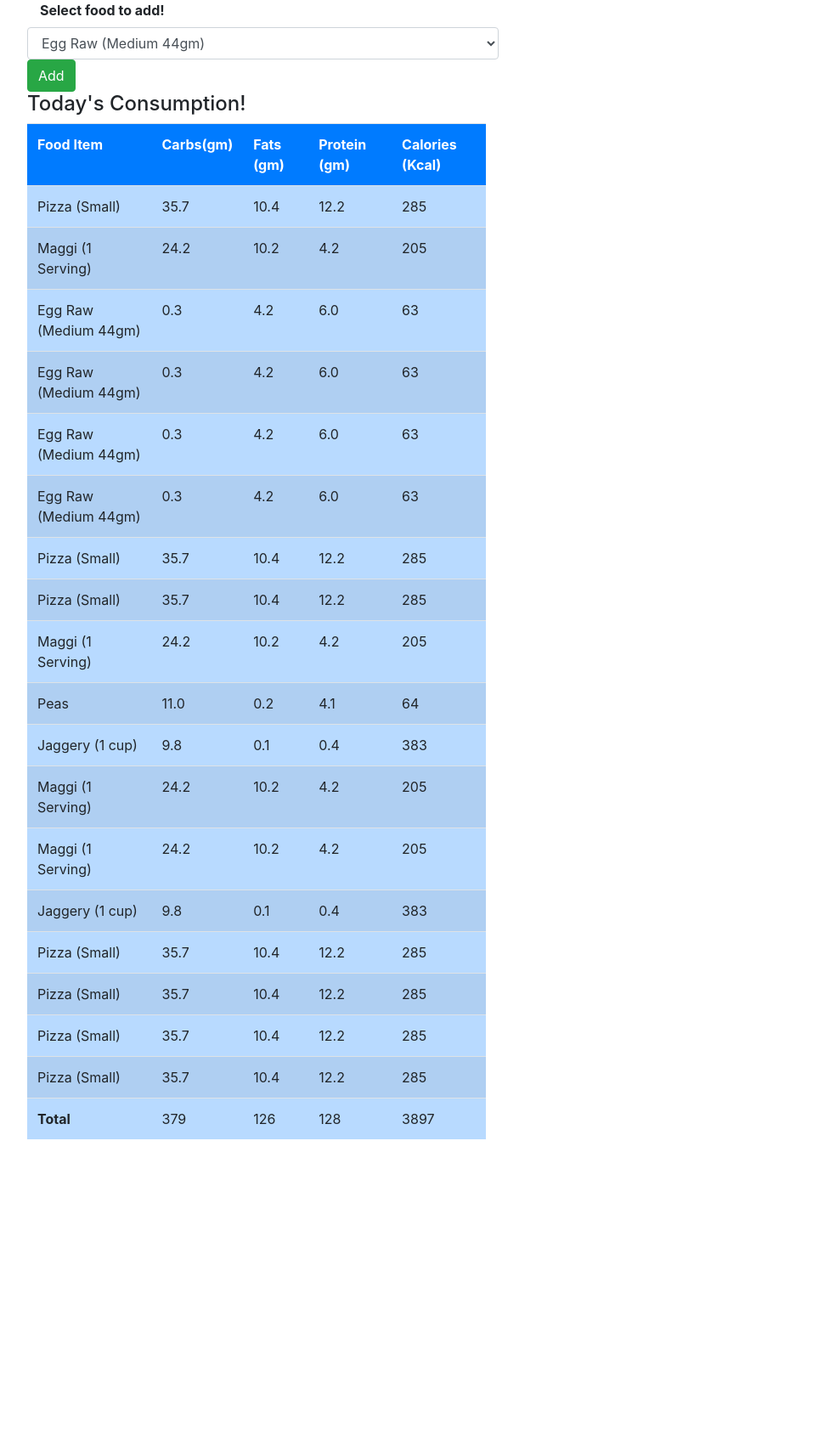
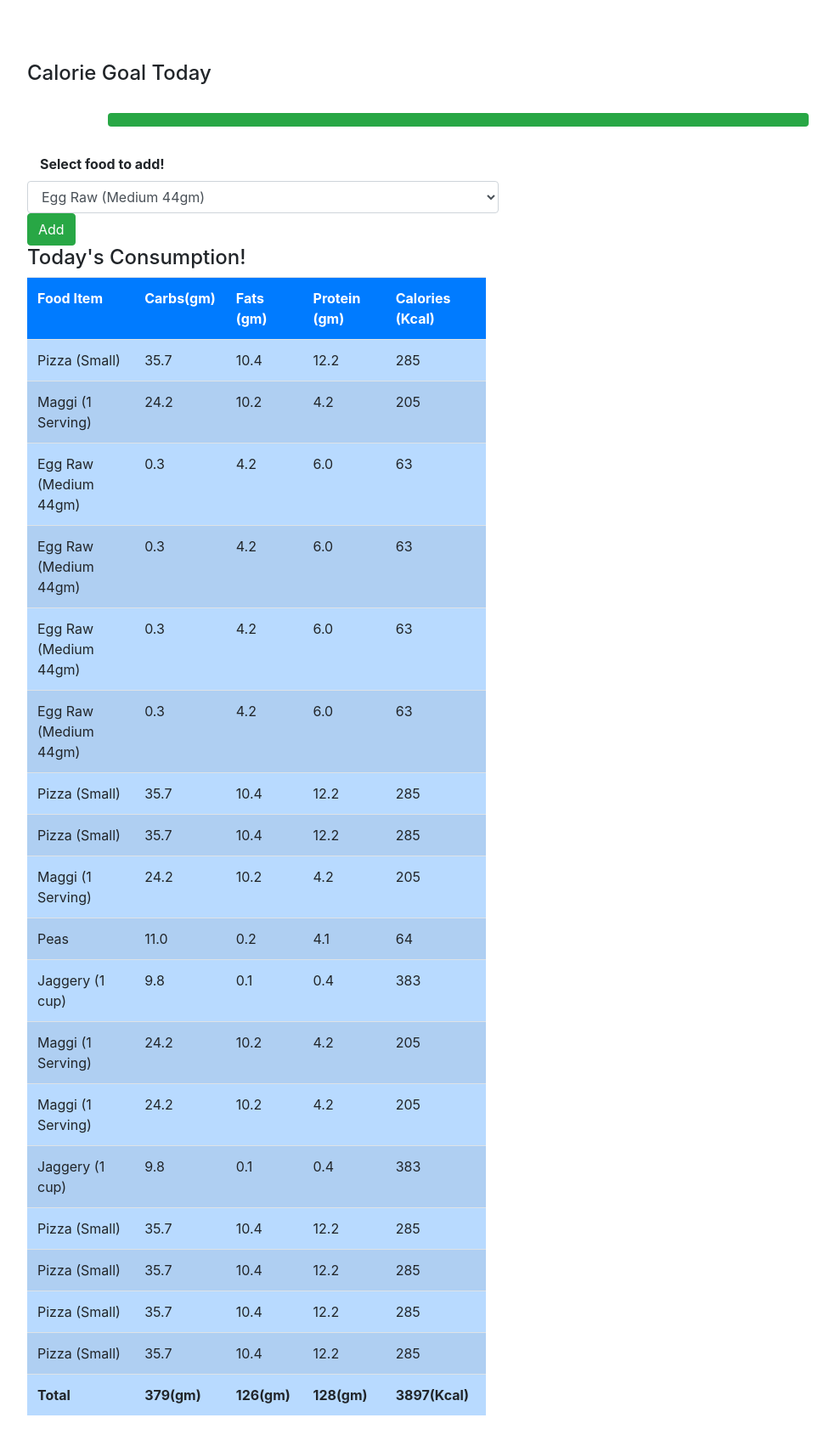
Before and after one commit to gunjan1831/Calorie_And_MicroNutrients_Tracker, a Django app: page / in a window 1280 px wide. Shown: the whole page at 85% size, without its empty margins (53-1036 px from the left). Before the commit the page ends 1341 px from the top, so only its background shows below. Run offline with Django 3.2, Linux system fonts and the light colour scheme; a user stored in the database is signed in; data comes from the database, SQL or seed files in the repository; both versions use the stored data as it was after the commit; some libraries are stand-ins or nearby versions.

Commit message:
progress bar

```diff
--- a/myapp/templates/myapp/index.html
+++ b/myapp/templates/myapp/index.html
@@ -6,6 +6,19 @@
 </head>
 <body>
    <div class="container">
+
+       <br> <br> <br>
+
+       <h4>Calorie Goal Today</h4>
+       <br>
+       <div class="row">
+           <div class="col-md-9 offset-1">
+               <div class="progress">
+                   <div class="progress-bar bg-success " role="progressbar" style="width:  0%" aria-valuenow="0" aria-valuemin="0" aria-valuemax="0"></div>
+               </div>
+           </div>
+           <br> <br>
+       </div>
        <div class="row">
            <div class="col-md-12">
                <form method="POST">
@@ -97,9 +110,13 @@
     }
     console.log(protein);
 
-    document.getElementById("totalCarbs").innerHTML= carbs;
-    document.getElementById("totalFats").innerHTML= fats;
-    document.getElementById("totalProtein").innerHTML= protein;
-    document.getElementById("totalCalories").innerHTML= calories;
+    document.getElementById("totalCarbs").innerHTML= '<b>'+ carbs + '(gm)</b>';
+    document.getElementById("totalFats").innerHTML= '<b>'+ fats + '(gm)</b>';
+    document.getElementById("totalProtein").innerHTML= '<b>'+ protein + '(gm)</b>';
+    document.getElementById("totalCalories").innerHTML= '<b>'+ calories + '(Kcal)</b>';
+
+    var calPer = (calories/2000) *100;
+    document.getElementsByClassName("progress-bar")[0].setAttribute("style","width: "+ calPer +"%");
+
 </script>
 </html>
```
Also changed, not shown: db.sqlite3.
